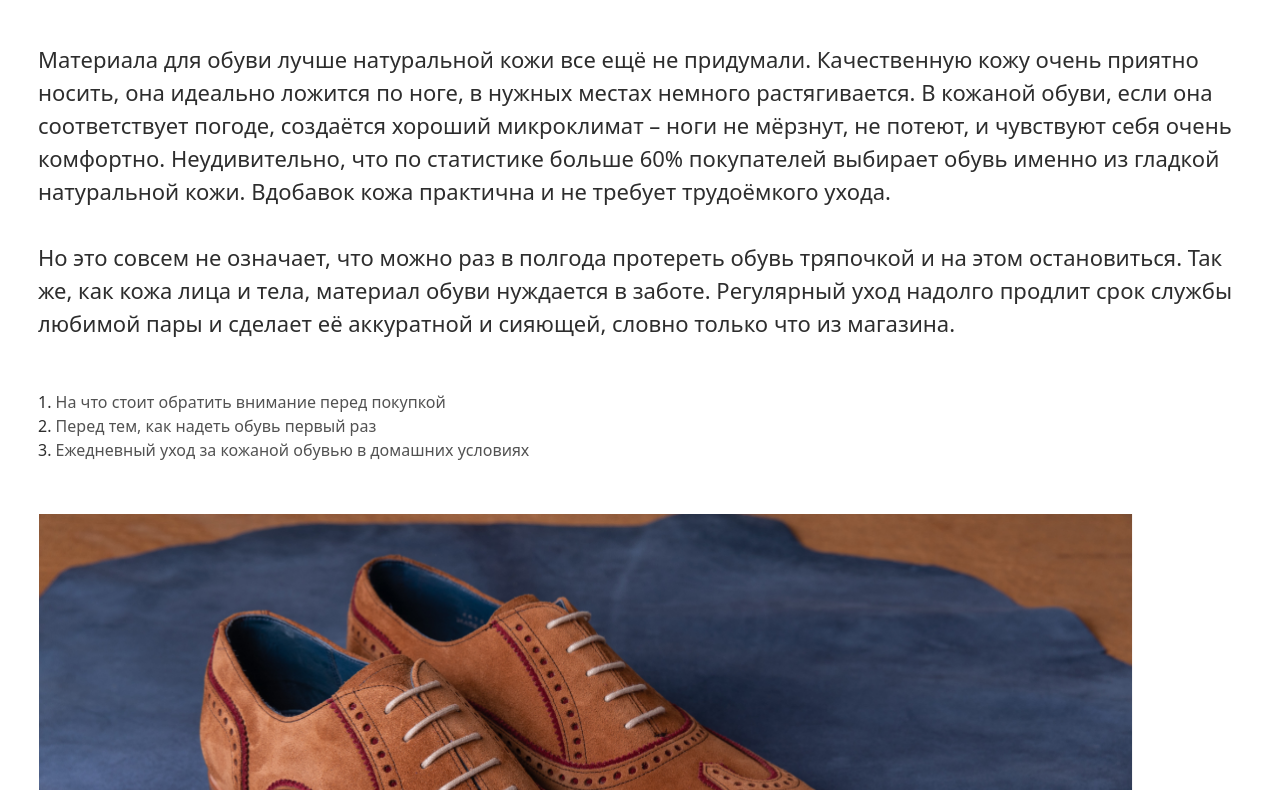
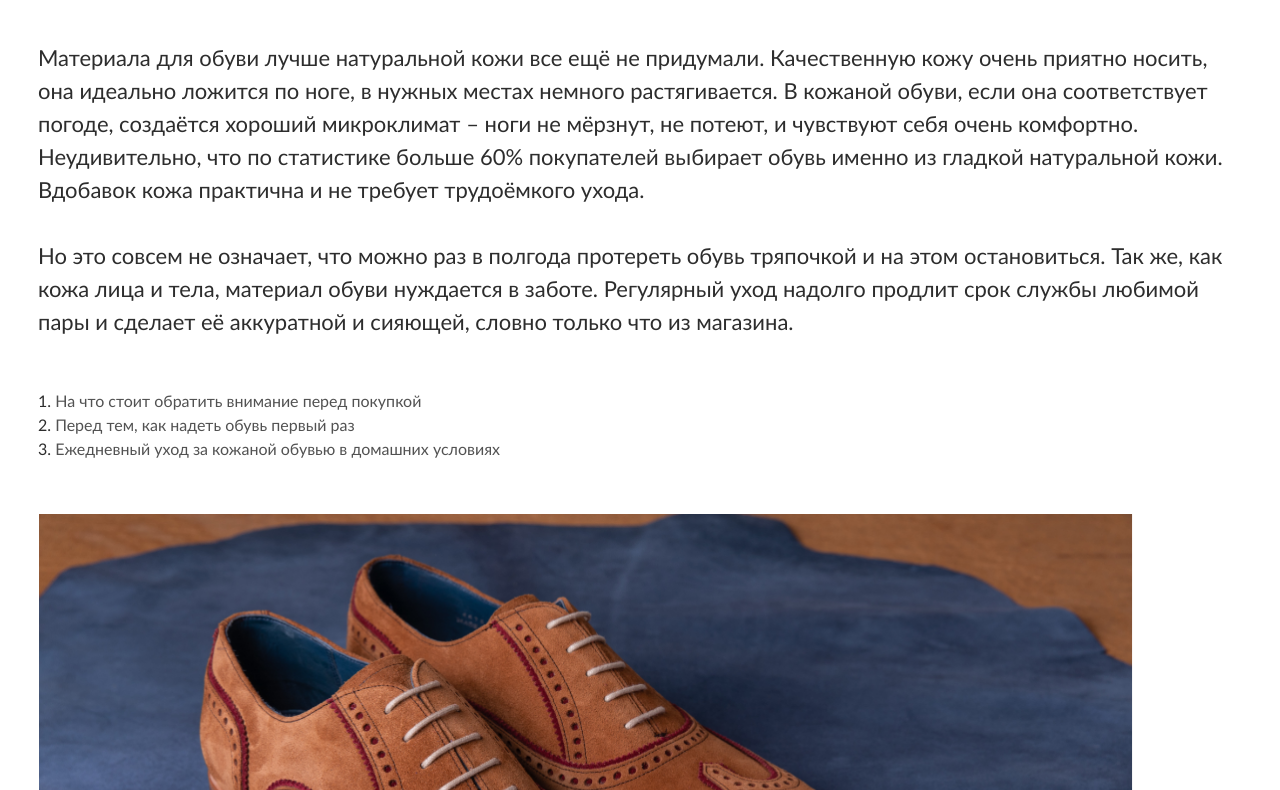
Before and after one commit to olgazh565/ShopOnline, a plain HTML site: page article.html in a window 1280 px wide. Shown: the part 190-980 px from the top of the page. Drawn offline with Linux system fonts and the light colour scheme.

Commit message:
"task complete"

```diff
--- a/article.html
+++ b/article.html
@@ -5,6 +5,10 @@
     <meta http-equiv="X-UA-Compatible" content="IE=edge">
     <meta name="viewport" content="width=device-width, initial-scale=1.0">
     <title>ShopOnline</title>
+
+    <link rel="preload" href="./assets/fonts/lato-regular.woff2" as="font" type="font/woff2" crossorigin>
+    <link rel="preload" href="./assets/fonts/lato-bold.woff2" as="font" type="font/woff2" crossorigin>
+
     <link rel="stylesheet" href="./assets/css/style.css">
 </head>
 <body>
--- a/assets/css/style.css
+++ b/assets/css/style.css
@@ -1,19 +1,27 @@
+@font-face {
+    font-family: Lato;
+    src: local(Lato),
+        url("../fonts/lato-regular.woff") format(woff),
+        url("../fonts/lato-regular.woff2") format(woff2);
+    font-weight: 400;
+    font-display: swap;
+}
+
+@font-face {
+    font-family: Lato;
+    src:
+        url("../fonts/lato-bold.woff") format(woff),
+        url("../fonts/lato-bold.woff2") format(woff2);
+    font-weight: 700;
+    font-display: swap;
+}
+
 * {
     box-sizing: border-box;
 }
 
 body {
-    font-family: system-ui,
-    -apple-system,
-    BlinkMacSystemFont,
-    'Segoe UI',
-    Roboto,
-    Oxygen,
-    Ubuntu,
-    Cantarell,
-    'Open Sans',
-    'Helvetica Neue',
-    sans-serif;
+    font-family: Lato, Arial, sans-serif;
     font-size: 22px;
     line-height: 33px;
     font-weight: 400;
@@ -29,6 +37,7 @@ body {
 }
 
 .title {
+    font-family: Lato, Arial, sans-serif;
     font-size: 50px;
     font-weight: 700;
     line-height: 65px;
```
Also changed, not shown: assets/fonts/lato-bold.woff (added), assets/fonts/lato-bold.woff2 (added), assets/fonts/lato-regular.woff (added), assets/fonts/lato-regular.woff2 (added).
